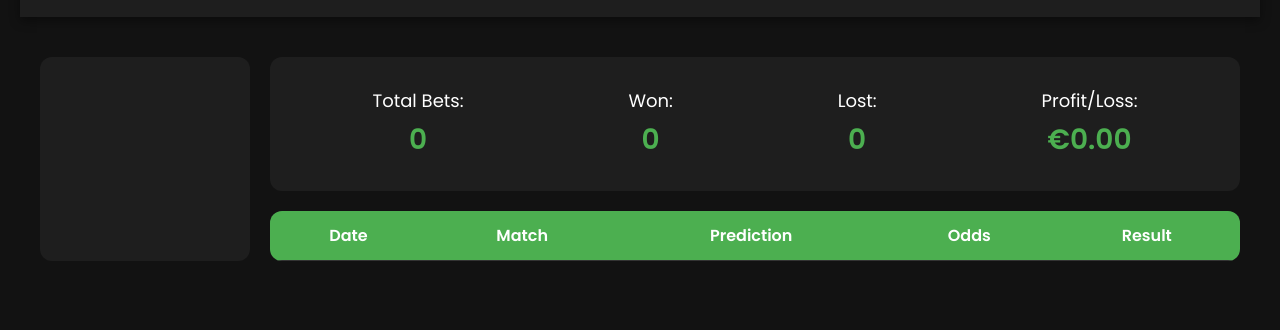
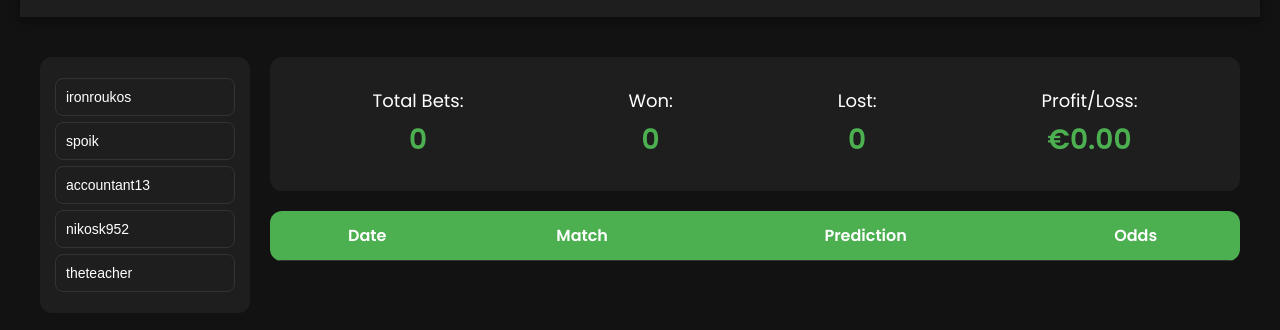
Before and after one commit to ironroukos/ptl, a plain HTML site: page index.html in a window 1280 px wide. Shown: the part 80-410 px from the top of the page. Drawn offline with nearby package versions, Linux system fonts and the light colour scheme; no server answers.

Commit message:
Update index.html

```diff
--- a/index.html
+++ b/index.html
@@ -14,13 +14,23 @@
 
     <div class="container">
         <aside class="sidebar">
-            <!-- Mobile Dropdown -->
             <div class="mobile-dropdown">
-                <select id="tipster-dropdown"></select>
+                <select id="tipster-dropdown">
+                    <option value="ironroukos">ironroukos</option>
+                    <option value="spoik">spoik</option>
+                    <option value="accountant13">accountant13</option>
+                    <option value="nikosk952">nikosk952</option>
+                    <option value="theteacher">theteacher</option>
+                </select>
             </div>
 
-            <!-- Desktop Buttons -->
-            <div class="desktop-buttons"></div>
+            <div class="desktop-buttons">
+                <button data-filter-type="tipster" data-filter-value="ironroukos">ironroukos</button>
+                <button data-filter-type="tipster" data-filter-value="spoik">spoik</button>
+                <button data-filter-type="tipster" data-filter-value="accountant13">accountant13</button>
+                <button data-filter-type="tipster" data-filter-value="nikosk952">nikosk952</button>
+                <button data-filter-type="tipster" data-filter-value="theteacher">theteacher</button>
+            </div>
         </aside>
 
         <main class="content">
@@ -38,7 +48,6 @@
                         <th role="columnheader">Match</th>
                         <th role="columnheader">Prediction</th>
                         <th role="columnheader">Odds</th>
-                        <th role="columnheader">Result</th>
                     </tr>
                 </thead>
                 <tbody id="bets-list" role="rowgroup"></tbody>
```
